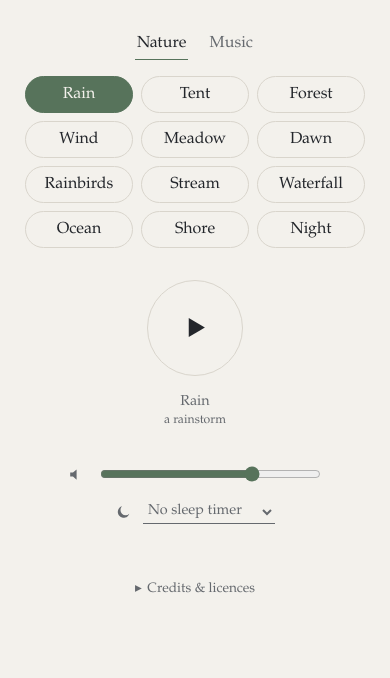
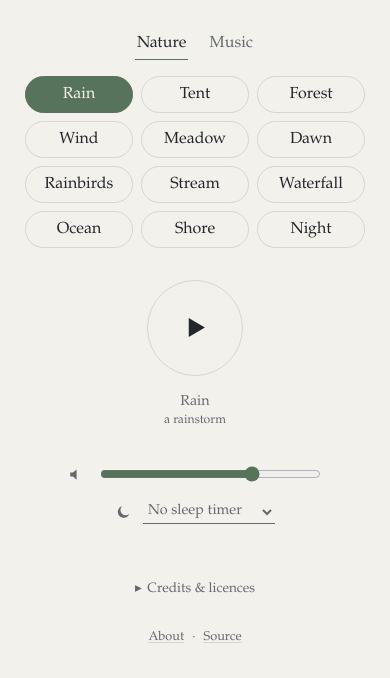
Before and after one commit to CameronBrooks11/longquiet, a website built with Vite: page index.html in a window 390 px wide. Shown: the part 179-857 px from the top of the page. Built offline with nearby package versions, Linux system fonts and the light colour scheme.

Commit message:
feat(ui): link to About and Source at the foot of the page (#64)
Two small muted links at the foot of the page: **About** opens the
README (`#readme`) and **Source** opens the repository.

- They sit in a `<footer>` under `<main>`, so they are the page's
`contentinfo` landmark. #33's feedback links can join the same row.
- Each opens in a new tab (`target="_blank" rel="noopener"`), so
whatever is playing keeps playing.
- The text is `--muted` at 0.8rem. `contrast.test.ts` already requires
`--muted` on `--bg` to reach 4.5:1 in both themes: 4.9:1 light, 5.57:1
dark.
- The body grid's rows are now `1fr auto`. Spare height goes to the
app's row and the footer keeps to the bottom of a tall screen. The app
starts at the top as before, so nothing above the footer moves.

Tests:

- New e2e test "the foot of the page links to About and Source". It
checks:
- both links in the footer landmark, in order, with their hrefs,
visible, opening in a new tab;
  - Tab from the closed Credits reaches About, then Source.
- Before the change (68fff45, run 39079678002), it failed in all three
engines because no footer link existed: 3 failed, 63 passed. With the
change (10e9251, run 39080111264), it is green.
- The 320 px fit test, the tabs-stay-put test and the timer and now-line
height tests all pass unchanged.

Not checked here: how the links look on a phone, in either theme.

Closes #52

```diff
--- a/index.html
+++ b/index.html
@@ -121,5 +121,21 @@
         </p>
       </details>
     </main>
+
+    <footer class="links">
+      <a
+        href="https://github.com/CameronBrooks11/longquiet#readme"
+        target="_blank"
+        rel="noopener"
+        >About</a
+      >
+      <span aria-hidden="true">·</span>
+      <a
+        href="https://github.com/CameronBrooks11/longquiet"
+        target="_blank"
+        rel="noopener"
+        >Source</a
+      >
+    </footer>
   </body>
 </html>
--- a/src/style.css
+++ b/src/style.css
@@ -44,6 +44,8 @@ body {
   /* A column no wider than the screen, whatever the content's width, so a
      long line is cut rather than scrolled sideways. */
   grid-template-columns: minmax(0, 1fr);
+  /* Spare height goes above the footer, which keeps to the bottom. */
+  grid-template-rows: 1fr auto;
   place-items: start center;
   padding: max(clamp(2rem, 12vh, 7rem), env(safe-area-inset-top)) 1.5rem
     max(2rem, env(safe-area-inset-bottom));
@@ -506,6 +508,15 @@ button {
   display: block;
 }
 
+/* Quiet links at the foot of the page, out of the way of the controls. */
+.links {
+  display: flex;
+  gap: 0.5rem;
+  margin-top: 2rem;
+  color: var(--muted);
+  font-size: 0.8rem;
+}
+
 .credits ul {
   padding-left: 1rem;
   line-height: 1.5;
```
Also changed, not shown: e2e/app.e2e.ts (+22 -0 lines).
